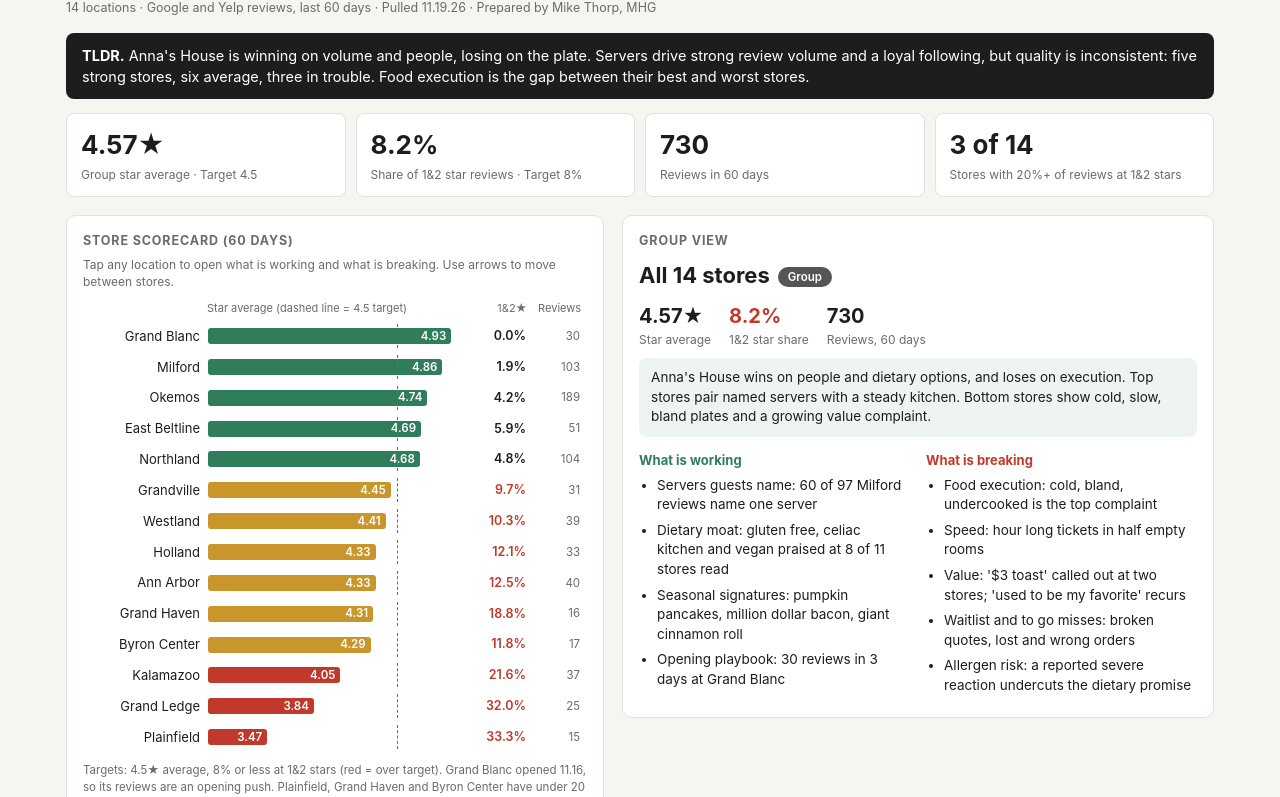
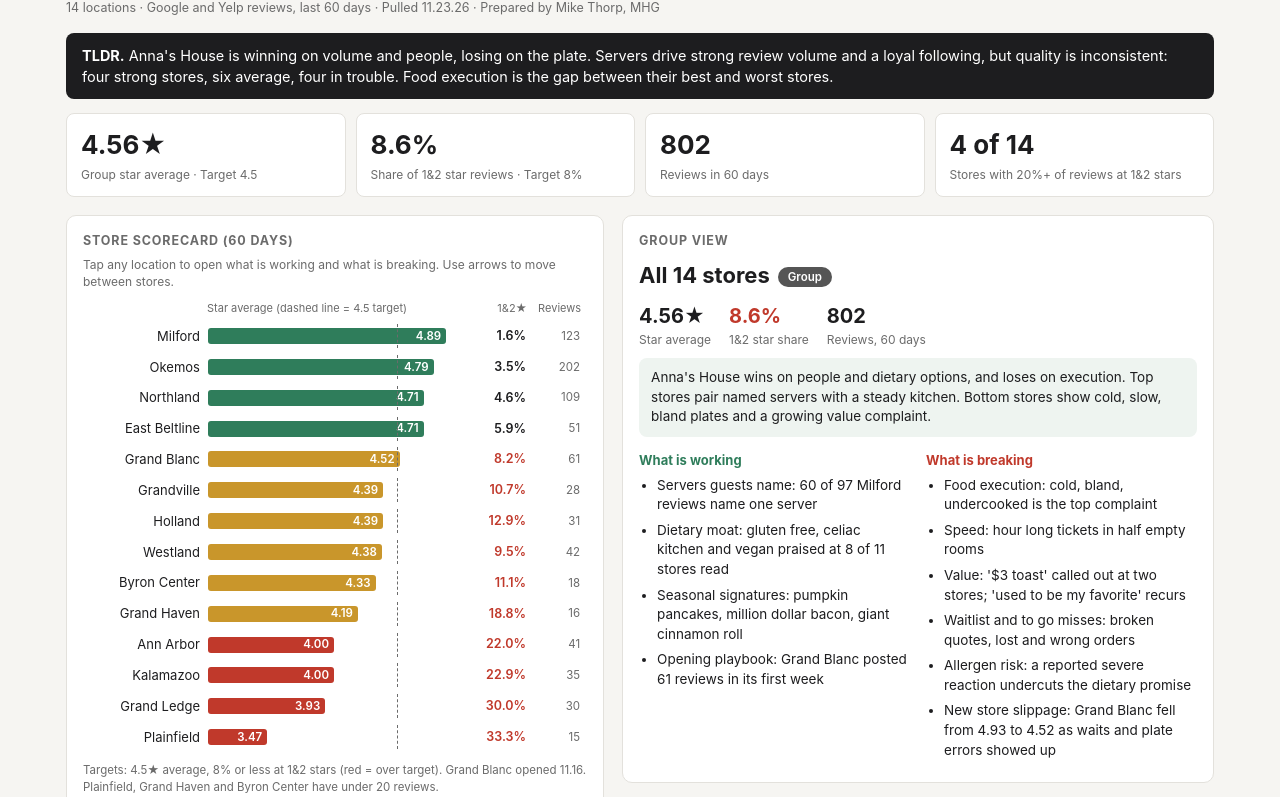
Before and after one commit to mthorp21/Anns-House-Reviews-Dashboard, a plain HTML site: page index.html in a window 1280 px wide. Shown: the part 67-864 px from the top of the page. Drawn offline with Linux system fonts and the light colour scheme.

Commit message:
Add files via upload

```diff
--- a/index.html
+++ b/index.html
@@ -1,6 +1,6 @@
 <!doctype html>
 <html lang="en"><head><meta charset="utf-8"><meta name="viewport" content="width=device-width,initial-scale=1">
-<title>Anna's House Snapshot</title>
+<title>Anna's House Leadership Snapshot</title>
 <style>
 :root{--bg:#f6f5f2;--card:#fff;--ink:#1d1d1f;--mut:#6b6b6b;--line:#e3e1dc;--good:#2f7d5b;--mid:#c9962b;--bad:#c0392b;--sel:#eef4f0}
 @media (prefers-color-scheme:dark){:root{--bg:#141414;--card:#1e1e1e;--ink:#eee;--mut:#9a9a9a;--line:#333;--sel:#22302a}}
@@ -47,45 +47,45 @@ ul{margin:0;padding-left:18px}li{margin-bottom:6px;font-size:13.5px}
 @media (max-width:860px){.grid,.cols{grid-template-columns:1fr}.kp{grid-template-columns:1fr 1fr}.row,.hd{grid-template-columns:88px 1fr 50px 36px}}
 @media print{.all,.hint{display:none}}
 </style></head><body><div class="wrap">
-<h1>Anna's House: CEO Snapshot</h1>
-<div class="sub">14 locations · Google and Yelp reviews, last 60 days · Pulled 11.19.26 · Prepared by Mike Thorp, MHG</div>
-<div class="tl"><b>TLDR.</b> Anna's House is winning on volume and people, losing on the plate. Servers drive strong review volume and a loyal following, but quality is inconsistent: five strong stores, six average, three in trouble. Food execution is the gap between their best and worst stores.</div>
+<h1>Anna's House: Leadership Snapshot</h1>
+<div class="sub">14 locations · Google and Yelp reviews, last 60 days · Pulled 11.23.26 · Prepared by Mike Thorp, MHG</div>
+<div class="tl"><b>TLDR.</b> Anna's House is winning on volume and people, losing on the plate. Servers drive strong review volume and a loyal following, but quality is inconsistent: four strong stores, six average, four in trouble. Food execution is the gap between their best and worst stores.</div>
 <div class="kp">
-<div class="k"><b>4.57★</b><span>Group star average · Target 4.5</span></div>
-<div class="k"><b>8.2%</b><span>Share of 1&amp;2 star reviews · Target 8%</span></div>
-<div class="k"><b>730</b><span>Reviews in 60 days</span></div>
-<div class="k"><b>3 of 14</b><span>Stores with 20%+ of reviews at 1&amp;2 stars</span></div>
+<div class="k"><b>4.56★</b><span>Group star average · Target 4.5</span></div>
+<div class="k"><b>8.6%</b><span>Share of 1&amp;2 star reviews · Target 8%</span></div>
+<div class="k"><b>802</b><span>Reviews in 60 days</span></div>
+<div class="k"><b>4 of 14</b><span>Stores with 20%+ of reviews at 1&amp;2 stars</span></div>
 </div>
 <div class="grid">
 <div class="card"><h2>Store scorecard (60 days)</h2>
 <div class="hint">Tap any location to open what is working and what is breaking. Use arrows to move between stores.</div>
 <div class="hd"><span></span><span>Star average (dashed line = 4.5 target)</span><span style="text-align:right">1&amp;2★</span><span style="text-align:right">Reviews</span></div>
 <div id="rows"></div>
-<div class="foot">Targets: 4.5★ average, 8% or less at 1&amp;2 stars (red = over target). Grand Blanc opened 11.16, so its reviews are an opening push. Plainfield, Grand Haven and Byron Center have under 20 reviews.</div>
+<div class="foot">Targets: 4.5★ average, 8% or less at 1&amp;2 stars (red = over target). Grand Blanc opened 11.16. Plainfield, Grand Haven and Byron Center have under 20 reviews.</div>
 </div>
 <div class="card dt" id="detail" aria-live="polite"></div>
 </div>
 <div class="ov" id="ov" role="dialog" aria-modal="true"><div class="md dt"><button class="x" id="x" aria-label="Close">×</button><div id="mbody"></div><div class="nav"><button id="prev">‹ Previous</button><button id="next">Next ›</button></div></div></div>
-<div class="note">Themes are based on roughly 400 written Google reviews across 11 stores; most reviews are star only. Westland and Grand Blanc written reviews were not read in this pull. Guest claims are unverified. Internal use only.</div>
+<div class="note">Themes are based on roughly 400 written Google reviews across 11 stores; most reviews are star only. Westland written reviews were not read in depth. Guest claims are unverified. Internal use only.</div>
 </div>
 <script>
 const S=[
-{n:"Grand Blanc",a:4.93,l:0.0,c:30,read:"Opened 11.16 and posted 30 reviews in its first 3 days, nearly all 5 stars. A sign of a disciplined opening playbook, not yet a steady state read.",w:["Opening push generated 30 reviews in 3 days","Near perfect star ratings out of the gate"],b:["Too new to judge. Watch it once opening staff and attention move on"],thin:true},
-{n:"Milford",a:4.86,l:1.9,c:103,read:"The model store. One server, Angie, is named in 60 of 97 recent Google reviews. Strong floor plus steady kitchen equals the best score in the group.",w:["Angie named in 60 of 97 recent reviews; Ashley and Cristy also called out","Veterans Day breakfast earned goodwill and reviews","Gluten free and vegan options, big portions, seated quickly","Weekend regulars call it their go to spot"],b:["Only one recent low review: greasy, hard bacon and poor eggs","A sausage complaint, fixed on the spot by the server"]},
-{n:"Okemos",a:4.74,l:4.2,c:189,read:"Highest review volume in the group. Front of house is beloved, but the waitlist and to go process are where it leaks.",w:["Servers Riley, Collin and Katie named; GM Cory praised as warm and approachable","Atmosphere called cute, fun, great vibe","Chipotle southwest bowl and broad menu"],b:["Online waitlist quotes missed by 30 to 90 minutes; larger groups seated ahead of a party of two","Party of 9 told to call ahead, then not seated for an hour","Phone pickup order thrown away after a 30 minute wait","Small portions for the price (about $16 a plate); egg shell in a Benedict; burnt plates remade"]},
-{n:"East Beltline",a:4.69,l:5.9,c:51,read:"Solid store with loyal fans and a celiac reputation, held back by waitlist friction and uneven food temperature.",w:["Separate celiac kitchen draws gluten free guests","Servers Carrie, Melanie and Clarissa named","Caramel pecan French toast, pumpkin pancakes, Corned Beef Benny"],b:["Online waitlist requires guests to be physically present, then adds 30 minutes","Food served cold and undercooked, entree sent back","Americano called watered down by a former regular","Guests felt ignored by a server who attended other tables first"]},
-{n:"Northland",a:4.68,l:4.8,c:104,read:"Strong store with deep loyalty, but longtime families are flagging a recent slide in kitchen accuracy.",w:["Servers Blair and Kyra named repeatedly","Large vegetarian and vegan menu","Fans call it the best Anna's House location"],b:["Every entree came out cold at a birthday brunch","Orders wrong twice in one visit; later tables served first","Longtime family guests say the last few visits slipped","Early morning parking lot confrontation with a guest"]},
-{n:"Grandville",a:4.45,l:9.7,c:31,read:"Good service and value perception, undercut by a few kitchen misses with serious consequences.",w:["Server Victoria named twice","Clean room, fresh squeezed orange juice","Guests call prices fair for the portion"],b:["Order never entered; 30 minute wait, then a rushed, undercooked plate and a reported illness","Biscuits and gravy called bland with little sausage","Two low Yelp reviews in October"]},
-{n:"Westland",a:4.41,l:10.3,c:39,read:"Mid tier on stars and just over the 8% target. Written reviews were not read in this pull.",w:["Not read in depth this pull"],b:["Not read in depth this pull. 10.3% at 1&2 stars is over target"],thin:true},
-{n:"Holland",a:4.33,l:12.1,c:33,read:"Best dietary reputation in the group, but the kitchen struggles at volume and repeat guests are noticing.",w:["Gluten free and vegan menu praised in 7 of 19 written reviews","Server Michelle named; catering easy to set up","Pumpkin pancake and gluten free cinnamon roll"],b:["Cold food, unseasoned eggs, soggy toast","Broken hollandaise, poached eggs cooked hard","Hour long food waits; 40 minute table quotes","DoorDash order ignored a no onion allergy note","A repeat guest cites burnt food and no refills"]},
-{n:"Ann Arbor",a:4.33,l:12.5,c:40,read:"Great room and flexibility, but an allergen incident puts the dietary promise at risk.",w:["Accommodated a last minute large business group","Server Mackenzie named","Water view, outdoor seating, big portions, broad veg and gluten free menu"],b:["Guest reports a severe allergic reaction: latte syrup contained egg, not disclosed on a vegan friendly menu","Cinnamon roll disappointing; grilled cheese butter tasted old","Delivery pancakes came with imitation syrup","30 minute waits for walk in groups"]},
-{n:"Grand Haven",a:4.31,l:18.8,c:16,read:"Guests like the room and signature items. Slow tickets and food that tastes reheated drive a high bad review share on a small sample.",w:["Cozy atmosphere that fits the downtown","Million dollar bacon and mammoth cinnamon roll","Allergy friendly for wheat and dairy guests; adult beverages"],b:["Long ticket time in a nearly empty room, then the wrong order","Delivery missing syrup and jelly","Bacon tasted precooked; kids pancakes seemed reheated"]},
-{n:"Byron Center",a:4.29,l:11.8,c:17,read:"Strong servers, weak value perception. Guests compare it unfavorably to larger Anna's House locations.",w:["Servers Andrea and Crystal named","Corned Beef Benny","Guests not rushed out"],b:["Called very expensive; $100 for three adults and a child","Flavorless Monte Cristo","To go avocado toast worse than other locations at the same price"]},
-{n:"Kalamazoo",a:4.05,l:21.6,c:37,read:"A tired store. Hospitality and speed have broken down, and food quality complaints are piling up.",w:["Pumpkin pancakes, skillet, strong celiac care","Friendly service when it is on"],b:["Nearly an hour for food in a mostly empty room","Guests stood 10 minutes at the host stand unacknowledged; staff on phones","No silverware; check requested three times","Overcooked eggs, light gravy, low quality ingredients","Guest says store is cash only and turned them away; another is boycotting over owner political donations (unverified)"]},
-{n:"Grand Ledge",a:3.84,l:32.0,c:25,read:"The newest problem store. The kitchen is not dialed in and guests say so in detail, often comparing it to Okemos.",w:["Friendly, welcoming service from most servers","Chicken and biscuits, Anna's bowl","No wait on weekdays"],b:["Food cold and bland across many reviews; three call it under seasoned","Raw hash browns, runny eggs, half raw waffle, rock hard French toast","Online order 40 minutes late; wrong orders for a party of 7","$3 for one slice of toast called outrageous","Trash in the dining room, servers on phones, boxes offered 2 minutes after food","Ran out of toppings without telling the guest"]},
+{n:"Milford",a:4.89,l:1.6,c:123,read:"The model store. One server, Angie, is named in 60 of 97 recent Google reviews. Strong floor plus steady kitchen equals the best score in the group.",w:["Angie named in 60 of 97 recent reviews; Ashley and Cristy also called out","Veterans Day breakfast earned goodwill and reviews","Gluten free and vegan options, big portions, seated quickly","Weekend regulars call it their go to spot"],b:["Only one recent low review: greasy, hard bacon and poor eggs","A sausage complaint, fixed on the spot by the server"]},
+{n:"Okemos",a:4.79,l:3.5,c:202,read:"Highest review volume in the group. Front of house is beloved, but the waitlist and to go process are where it leaks.",w:["Servers Riley, Collin and Katie named; GM Cory praised as warm and approachable","Atmosphere called cute, fun, great vibe","Chipotle southwest bowl and broad menu"],b:["Online waitlist quotes missed by 30 to 90 minutes; larger groups seated ahead of a party of two","Party of 9 told to call ahead, then not seated for an hour","Phone pickup order thrown away after a 30 minute wait","Small portions for the price (about $16 a plate); egg shell in a Benedict; burnt plates remade"]},
+{n:"Northland",a:4.71,l:4.6,c:109,read:"Strong store with deep loyalty, but longtime families are flagging a recent slide in kitchen accuracy.",w:["Servers Blair and Kyra named repeatedly","Large vegetarian and vegan menu","Fans call it the best Anna's House location"],b:["Every entree came out cold at a birthday brunch","Orders wrong twice in one visit; later tables served first","Longtime family guests say the last few visits slipped","Early morning parking lot confrontation with a guest"]},
+{n:"East Beltline",a:4.71,l:5.9,c:51,read:"Solid store with loyal fans and a celiac reputation, held back by waitlist friction and uneven food temperature.",w:["Separate celiac kitchen draws gluten free guests","Servers Carrie, Melanie and Clarissa named","Caramel pecan French toast, pumpkin pancakes, Corned Beef Benny"],b:["Online waitlist requires guests to be physically present, then adds 30 minutes","Food served cold and undercooked, entree sent back","Americano called watered down by a former regular","Guests felt ignored by a server who attended other tables first"]},
+{n:"Grand Blanc",a:4.52,l:8.2,c:61,read:"Opened 11.16 and posted 61 reviews in its first week. The opening glow is fading: early 5 star reviews are now mixed with complaints about long waits, plate accuracy and price.",w:["61 reviews in the first week; opening week grace from many guests","Warm, cozy room and friendly staff called out","Gluten free cinnamon roll praised"],b:["45 minute waits with 40+ guests in line; a guest turned away for not joining the online waitlist","Plates missing components: no eggs on tostadas, no dressing on a Reuben, no onions on a burger","Food sitting in the window, coffee not refilled, $3.95 coffee and overall price called out","Seasonal hash and crepes criticized as bland or overcooked"]},
+{n:"Grandville",a:4.39,l:10.7,c:28,read:"Good service and value perception, undercut by a few kitchen misses with serious consequences.",w:["Server Victoria named twice","Clean room, fresh squeezed orange juice","Guests call prices fair for the portion"],b:["Order never entered; 30 minute wait, then a rushed, undercooked plate and a reported illness","Biscuits and gravy called bland with little sausage","Two low Yelp reviews in October"]},
+{n:"Holland",a:4.39,l:12.9,c:31,read:"Best dietary reputation in the group, but the kitchen struggles at volume and repeat guests are noticing.",w:["Gluten free and vegan menu praised in 7 of 19 written reviews","Server Michelle named; catering easy to set up","Pumpkin pancake and gluten free cinnamon roll"],b:["Cold food, unseasoned eggs, soggy toast","Broken hollandaise, poached eggs cooked hard","Hour long food waits; 40 minute table quotes","DoorDash order ignored a no onion allergy note","A repeat guest cites burnt food and no refills"]},
+{n:"Westland",a:4.38,l:9.5,c:42,read:"Mid tier on stars and just over the 8% target. Written reviews were not read in this pull.",w:["Not read in depth this pull"],b:["Not read in depth this pull. 10.3% at 1&2 stars is over target"],thin:true},
+{n:"Byron Center",a:4.33,l:11.1,c:18,read:"Strong servers, weak value perception. Guests compare it unfavorably to larger Anna's House locations.",w:["Servers Andrea and Crystal named","Corned Beef Benny","Guests not rushed out"],b:["Called very expensive; $100 for three adults and a child","Flavorless Monte Cristo","To go avocado toast worse than other locations at the same price"]},
+{n:"Grand Haven",a:4.19,l:18.8,c:16,read:"Guests like the room and signature items. Slow tickets and food that tastes reheated drive a high bad review share on a small sample.",w:["Cozy atmosphere that fits the downtown","Million dollar bacon and mammoth cinnamon roll","Allergy friendly for wheat and dairy guests; adult beverages"],b:["Long ticket time in a nearly empty room, then the wrong order","Delivery missing syrup and jelly","Bacon tasted precooked; kids pancakes seemed reheated"]},
+{n:"Ann Arbor",a:4.0,l:22.0,c:41,read:"Biggest decline this week, falling from 4.33 to 4.00 stars. A run of new 1 and 2 star ratings in the last few days, plus an allergen incident, puts the dietary promise at risk.",w:["Accommodated a last minute large business group","Server Mackenzie named","Water view, outdoor seating, big portions, broad veg and gluten free menu"],b:["Guest reports a severe allergic reaction: latte syrup contained egg, not disclosed on a vegan friendly menu","Cinnamon roll disappointing; grilled cheese butter tasted old","Delivery pancakes came with imitation syrup","New Yelp review: great service, but bland food, small portions, $70 for two","30 minute waits for walk in groups"]},
+{n:"Kalamazoo",a:4.0,l:22.9,c:35,read:"A tired store. Hospitality and speed have broken down, and food quality complaints are piling up.",w:["Pumpkin pancakes, skillet, strong celiac care","Friendly service when it is on"],b:["Nearly an hour for food in a mostly empty room","Guests stood 10 minutes at the host stand unacknowledged; staff on phones","No silverware; check requested three times","Overcooked eggs, light gravy, low quality ingredients","Guest says store is cash only and turned them away; another is boycotting over owner political donations (unverified)"]},
+{n:"Grand Ledge",a:3.93,l:30.0,c:30,read:"The newest problem store. The kitchen is not dialed in and guests say so in detail, often comparing it to Okemos.",w:["Friendly, welcoming service from most servers","Chicken and biscuits, Anna's bowl","No wait on weekdays"],b:["Food cold and bland across many reviews; three call it under seasoned","Raw hash browns, runny eggs, half raw waffle, rock hard French toast","Online order 40 minutes late; wrong orders for a party of 7","$3 for one slice of toast called outrageous","Trash in the dining room, servers on phones, boxes offered 2 minutes after food","Ran out of toppings without telling the guest"]},
 {n:"Plainfield",a:3.47,l:33.3,c:15,read:"Lowest score in the group. Former regulars say prices went up while food and service went down.",w:["Sunday regulars still loyal; servers Lynne and Danielle named","Bright retro decor, very clean"],b:["Former favorite, now 'quality and service have gone down'","Slow service; food served warm at best","Broken yolk, undercooked hash browns","$3 for two pieces of toast; called high priced for breakfast"]}
 ];
-const G={n:"All 14 stores",a:4.57,l:8.2,c:730,read:"Anna's House wins on people and dietary options, and loses on execution. Top stores pair named servers with a steady kitchen. Bottom stores show cold, slow, bland plates and a growing value complaint.",w:["Servers guests name: 60 of 97 Milford reviews name one server","Dietary moat: gluten free, celiac kitchen and vegan praised at 8 of 11 stores read","Seasonal signatures: pumpkin pancakes, million dollar bacon, giant cinnamon roll","Opening playbook: 30 reviews in 3 days at Grand Blanc"],b:["Food execution: cold, bland, undercooked is the top complaint","Speed: hour long tickets in half empty rooms","Value: '$3 toast' called out at two stores; 'used to be my favorite' recurs","Waitlist and to go misses: broken quotes, lost and wrong orders","Allergen risk: a reported severe reaction undercuts the dietary promise"]};
+const G={n:"All 14 stores",a:4.56,l:8.6,c:802,read:"Anna's House wins on people and dietary options, and loses on execution. Top stores pair named servers with a steady kitchen. Bottom stores show cold, slow, bland plates and a growing value complaint.",w:["Servers guests name: 60 of 97 Milford reviews name one server","Dietary moat: gluten free, celiac kitchen and vegan praised at 8 of 11 stores read","Seasonal signatures: pumpkin pancakes, million dollar bacon, giant cinnamon roll","Opening playbook: Grand Blanc posted 61 reviews in its first week"],b:["Food execution: cold, bland, undercooked is the top complaint","Speed: hour long tickets in half empty rooms","Value: '$3 toast' called out at two stores; 'used to be my favorite' recurs","Waitlist and to go misses: broken quotes, lost and wrong orders","Allergen risk: a reported severe reaction undercuts the dietary promise","New store slippage: Grand Blanc fell from 4.93 to 4.52 as waits and plate errors showed up"]};
 const col=s=>s.a>=4.6&&s.l<=6?"var(--good)":(s.a<4.1||s.l>=20?"var(--bad)":"var(--mid)");
 const tier=s=>s.a>=4.6&&s.l<=6?["Strong","var(--good)"]:(s.a<4.1||s.l>=20?["Trouble","var(--bad)"]:["Average","var(--mid)"]);
 const x=a=>Math.max(0,(a-3)/2*100);
```
